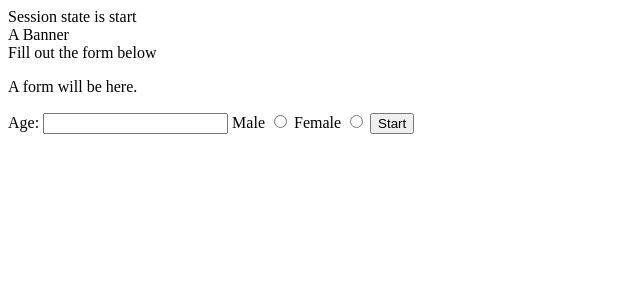
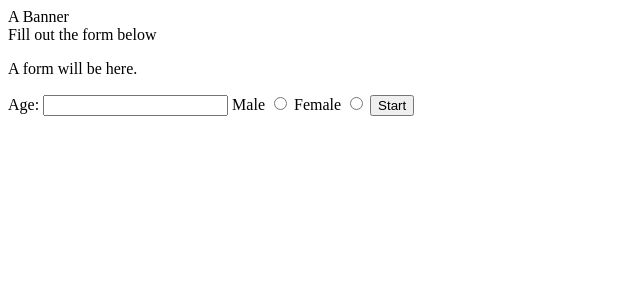
Before and after one commit to jkordani/Simple-Image-Survey, a PHP site: page / in a window 1280 px wide. Shown: the top 300 px of the page, without its empty margins (0-640 px from the left). Run offline with PHP 8.4, Linux system fonts and the light colour scheme.

Commit message:
Cleaned up debug output

```diff
--- a/index.php
+++ b/index.php
@@ -7,7 +7,6 @@ $_SESSION['state']='start';
 <title>Survey Start Page</title>
 </head>
 <body>
-Session state is <?php echo $_SESSION['state']?>
 <div id="banner">
 A Banner
 </div>
```
